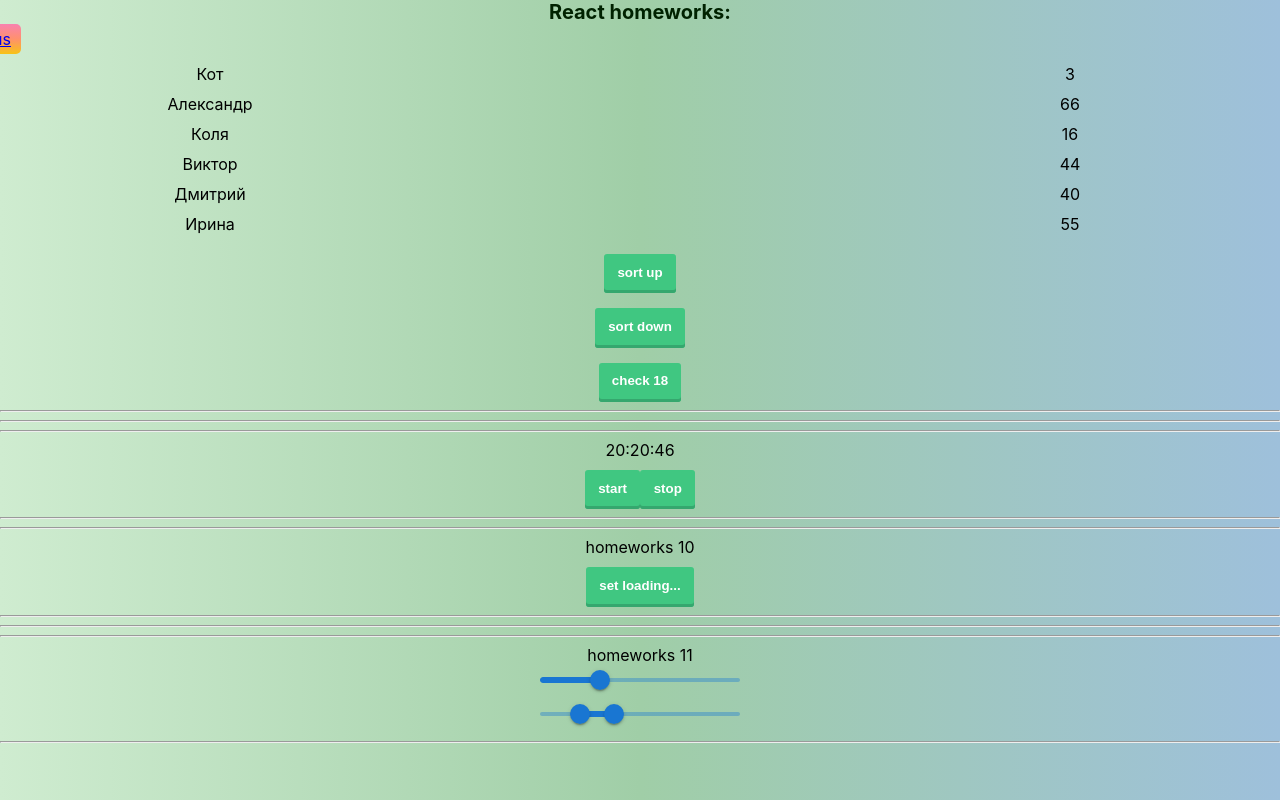
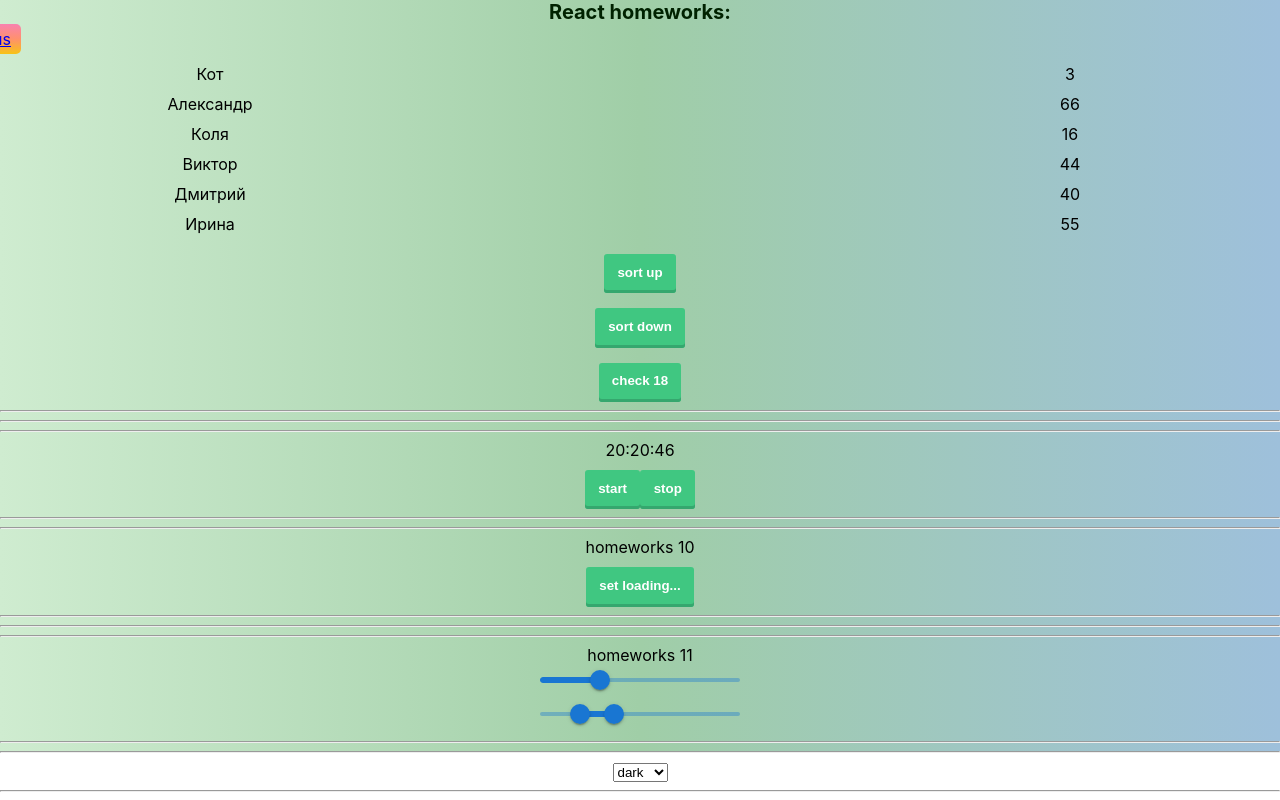
Before and after one commit to Sergey-Alex/HW, a React (Create React App) app: page /junior in a window 1280 px wide. Built offline with nearby package versions, Linux system fonts and the light colour scheme.

Commit message:
add HW12

```diff
--- a/src/p2-homeworks/h10/bll/store.ts
+++ b/src/p2-homeworks/h10/bll/store.ts
@@ -1,8 +1,10 @@
 import {loadingReducer} from './loadingReducer'
 import {combineReducers, legacy_createStore} from "redux";
+import {themeReducer} from "../../h12/bll/themeReducer";
 
 const reducers = combineReducers({
     loading: loadingReducer,
+    theme: themeReducer
 
 })
 
--- a/src/p2-homeworks/h12/HW12.module.css
+++ b/src/p2-homeworks/h12/HW12.module.css
@@ -21,3 +21,10 @@
 .some-text {
     color: darkslateblue;
 }
+
+.white {
+    background: white;
+}
+.white-text {
+    color: #002200;
+}
--- a/src/p2-homeworks/h12/HW12.tsx
+++ b/src/p2-homeworks/h12/HW12.tsx
@@ -1,24 +1,35 @@
-import React from "react";
+import React, {ChangeEvent} from "react";
 import s from "./HW12.module.css";
+import SuperSelect from "../h7/common/c5-SuperSelect/SuperSelect";
+import {useDispatch, useSelector} from "react-redux";
+import {changeThemeC} from "./bll/themeReducer";
+import SuperRadio from "../h7/common/c6-SuperRadio/SuperRadio";
+import {AppStateType} from "../h10/bll/store";
+
 
 const themes = ['dark', 'red', 'some'];
 
 function HW12() {
-    const theme = 'some'; // useSelector
 
-    // useDispatch, onChangeCallback
+    let themePageColor = useSelector<AppStateType, string>(state => state.theme.themeColor)
+    const dispatch = useDispatch()
+
+    const  onChangeCallbackSelect = (e: ChangeEvent<HTMLSelectElement> | ChangeEvent<HTMLInputElement>) => {
+        dispatch(changeThemeC(e.currentTarget.value))
+    }
+    const  onChangeCallbackRadio = (e: string) => {
+        dispatch(changeThemeC(e))
+    }
+
 
     return (
-        <div className={s[theme]}>
+        <div className={s[`${themePageColor}`]}>
             <hr/>
-            {/*<span className={s[theme + '-text']}>*/}
-            {/*    homeworks 12*/}
-            {/*</span>*/}
-
-            {/*should work (должно работать)*/}
-            {/*SuperSelect or SuperRadio*/}
-
+            <span className={s[`${themePageColor}+-text`]}>
+            </span>
+            <SuperSelect onChange={onChangeCallbackSelect} options={themes}/>
             <hr/>
+            <SuperRadio onChangeOption={onChangeCallbackRadio} value={themePageColor}  options={themes}/>
         </div>
     );
 }
--- a/src/p2-homeworks/h12/bll/themeReducer.ts
+++ b/src/p2-homeworks/h12/bll/themeReducer.ts
@@ -1,14 +1,22 @@
+const CHANGE_COLOR = 'CHANGE_COLOR'
+
+export type ThemeType = {
+    themeColor: string
+}
+
 const initState = {
-
+    themeColor: 'white'
 };
 
-export const themeReducer = (state = initState, action: any): any => { // fix any
+type ActionType = ReturnType<typeof changeThemeC>
+
+export const themeReducer = (state:ThemeType = initState, action: ActionType): ThemeType => {
     switch (action.type) {
-        case "": {
-            return state;
+        case CHANGE_COLOR: {
+            return {...state, themeColor: action.themeColor};
         }
         default: return state;
     }
 };
 
-export const changeThemeC = (): any => {}; // fix any
+export const changeThemeC = (themeColor: string) => ({type: CHANGE_COLOR, themeColor} as const) ;
--- a/src/p2-homeworks/h5-rrd-v6/pages/Junior.tsx
+++ b/src/p2-homeworks/h5-rrd-v6/pages/Junior.tsx
@@ -4,6 +4,7 @@
 import HW9 from "../../h9/HW9";
 import HW10 from "../../h10/HW10";
 import HW11 from "../../h11/HW11";
+import HW12 from "../../h12/HW12";
 
 const Junior = () => {
     return (
@@ -12,6 +13,7 @@
             <HW9/>
             <HW10/>
             <HW11/>
+            <HW12/>
         </div>
     );
 };
--- a/src/p2-homeworks/h7/HW7.tsx
+++ b/src/p2-homeworks/h7/HW7.tsx
@@ -12,8 +12,6 @@
         <div>
             <hr/>
             homeworks 7
-
-            {/*should work (должно работать)*/}
             <div>
                 <SuperSelect
                     options={arr}
--- a/src/p2-homeworks/h7/common/c5-SuperSelect/SuperSelect.tsx
+++ b/src/p2-homeworks/h7/common/c5-SuperSelect/SuperSelect.tsx
@@ -6,9 +6,6 @@
     options?: Array<string>
     onChangeOption?: (option: string) => void
 }
-
-
-
 
 const SuperSelectMemoized: React.FC<SuperSelectPropsType> = (
     {
@@ -31,7 +28,7 @@
         </select>
     )
 }
-const SuperSelect =  React.memo(SuperSelectMemoized)
+const SuperSelect = React.memo(SuperSelectMemoized)
 
 
 export default SuperSelect;
--- a/src/p2-homeworks/h7/common/c6-SuperRadio/SuperRadio.tsx
+++ b/src/p2-homeworks/h7/common/c6-SuperRadio/SuperRadio.tsx
@@ -6,8 +6,6 @@
     options?:Array<string>
     onChangeOption?: (option: string) => void
 }
-
-
 
 const SuperRadioMemoized: React.FC<SuperRadioPropsType> = (
     {
@@ -22,7 +20,6 @@
         onChange && onChange(e)
         onChangeOption && onChangeOption(e.currentTarget.value)
     }
-    console.log(value)
     const mappedOptions: ReactNode = options ? options.map((o, i) => (
 
         <label key={name + '-' + i}>
```
